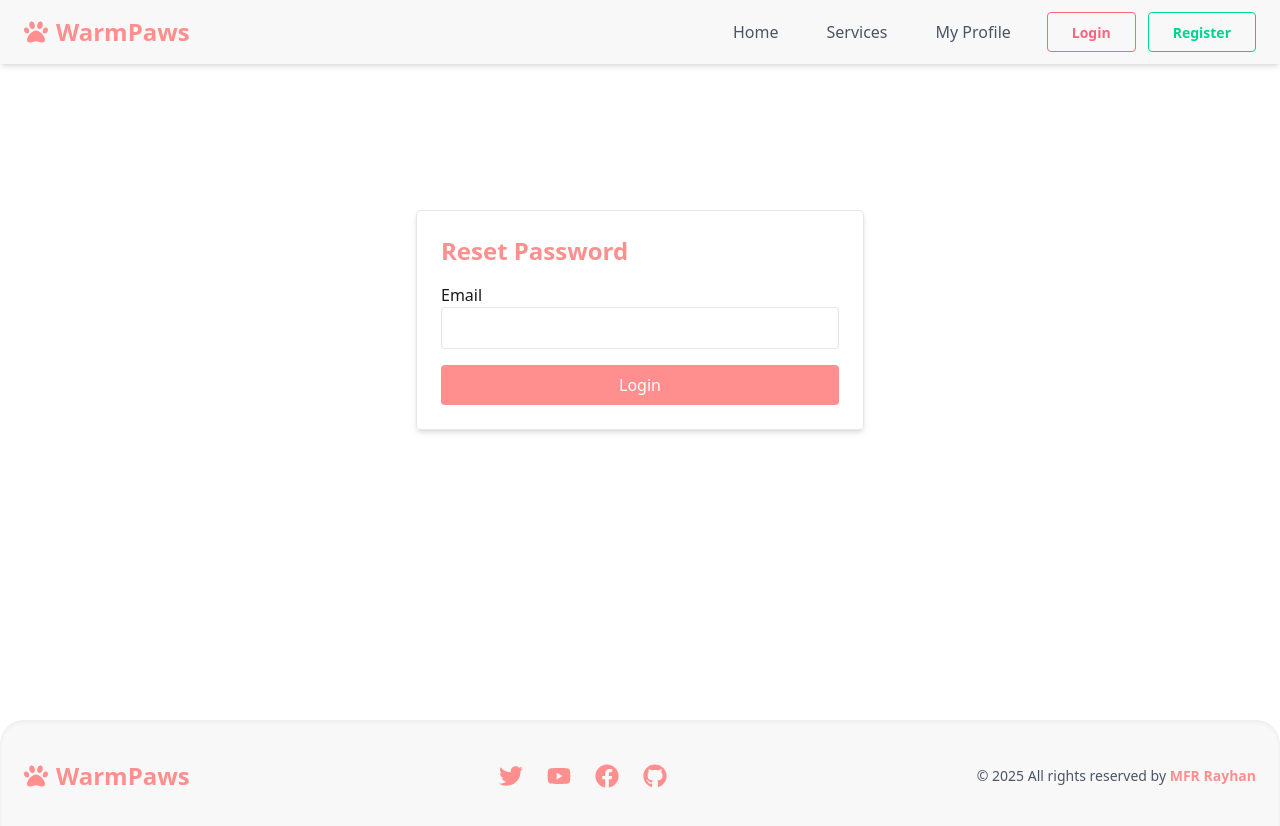
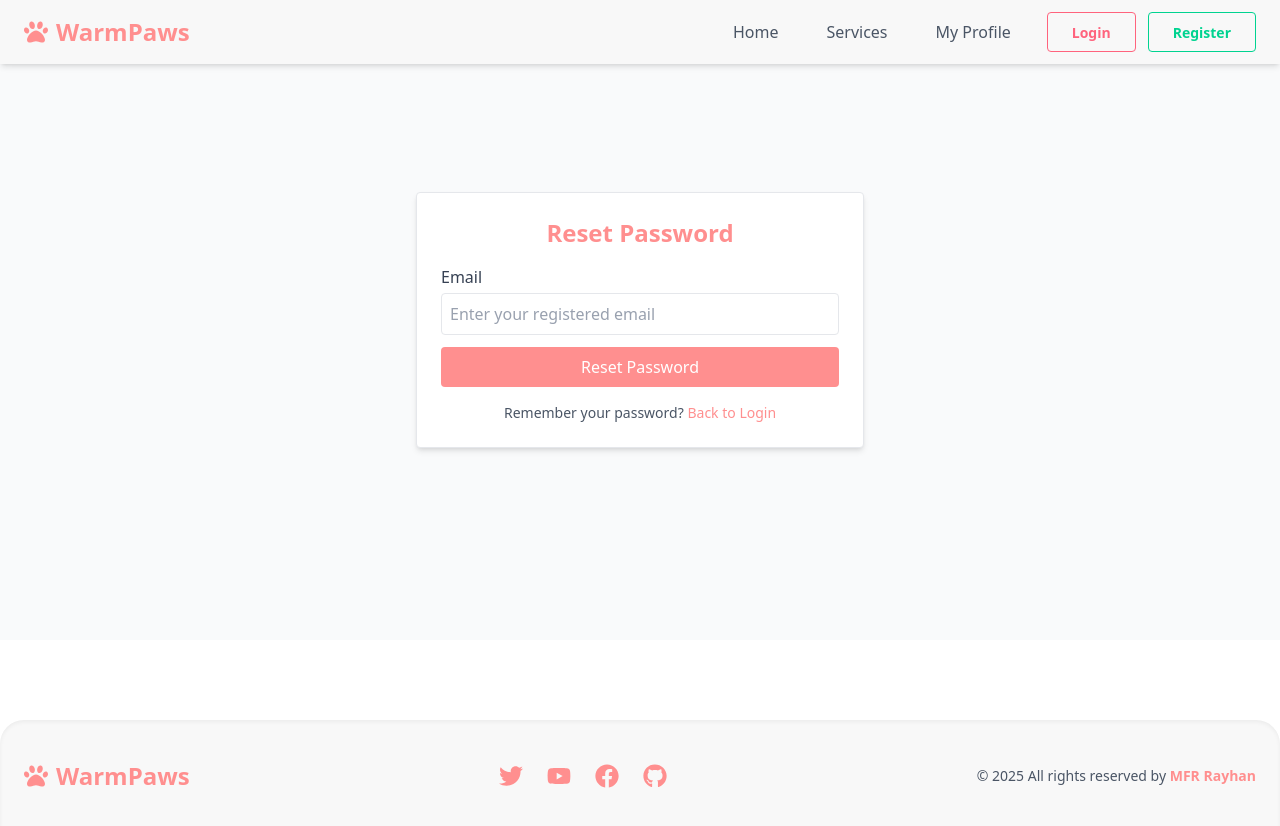
Before and after one commit to MFRRayhan/warm-paws-pet-care, a React (Vite) app: page /forget-password in a window 1280 px wide. Shown: the top 826 px of the page. Built offline with nearby package versions, Linux system fonts and the light colour scheme; no server answers.

Commit message:
Initial commit

```diff
--- a/src/pages/ForgetPassword.jsx
+++ b/src/pages/ForgetPassword.jsx
@@ -1,51 +1,70 @@
-import { useContext, useState } from "react";
+import { useContext, useRef, useState } from "react";
 import toast from "react-hot-toast";
-import { useLocation } from "react-router-dom";
 import { AuthContext } from "../provider/AuthProvider";
 
 const ForgetPassword = () => {
   const { resetPassword } = useContext(AuthContext);
-  const location = useLocation();
-  const preEmail = location.state?.email || "";
-
-  const [email, setEmail] = useState(preEmail);
+  const emailRef = useRef(null);
+  const [loading, setLoading] = useState(false);
 
   const handleReset = async (e) => {
     e.preventDefault();
+    const email = emailRef.current.value.trim();
+    if (!email) {
+      toast.error("Please enter your email!");
+      return;
+    }
     try {
+      setLoading(true);
       await resetPassword(email);
-      toast.success("Password reset email sent!");
-      window.open("https://mail.google.com/", "_blank");
+      toast.success("Password reset email sent! Check your inbox.");
     } catch (error) {
-      toast.error(error.message);
+      console.error("Reset error:", error);
+      if (error.code === "auth/user-not-found") toast.error("No user found!");
+      else if (error.code === "auth/invalid-email")
+        toast.error("Invalid email!");
+      else toast.error("Something went wrong!");
+    } finally {
+      setLoading(false);
     }
   };
 
   return (
-    <div className="flex justify-center items-center min-h-[80vh]">
+    <div className="flex justify-center items-center min-h-[80vh] bg-gray-50">
       <form
         onSubmit={handleReset}
-        className="w-full max-w-md p-6 border border-gray-200 rounded shadow-md"
+        className="w-full max-w-md p-6 border border-gray-200 rounded shadow-md bg-white"
       >
-        <h2 className="text-2xl font-bold mb-4 text-[#FF8F8F]">
+        <h2 className="text-2xl font-bold mb-4 text-[#FF8F8F] text-center">
           Reset Password
         </h2>
-        <label>Email</label>
+
+        <label className="block mb-1 font-medium text-gray-700">Email</label>
         <input
+          ref={emailRef}
           type="email"
-          value={email}
-          onChange={(e) => setEmail(e.target.value)}
-          className="border border-gray-200 w-full p-2 rounded mb-2 focus:ring-2 focus:ring-[#FF8F8F] outline-none transition"
-          required
+          placeholder="Enter your registered email"
+          className="border border-gray-200 w-full p-2 rounded mb-3 focus:ring-2 focus:ring-[#FF8F8F] outline-none transition placeholder-gray-400"
         />
+
         <button
           type="submit"
-          className="bg-[#FF8F8F] text-white w-full py-2 rounded mt-2
-             hover:bg-[#FF6F91] hover:shadow-lg hover:-translate-y-0.5
-             transition-all duration-300"
+          disabled={loading}
+          className={`w-full py-2 rounded text-white font-medium transition-all duration-300 ${
+            loading
+              ? "bg-[#FF8F8F]/60 cursor-not-allowed"
+              : "bg-[#FF8F8F] hover:bg-[#FF6F91] hover:shadow-lg hover:-translate-y-0.5"
+          }`}
         >
-          Login
+          {loading ? "Sending..." : "Reset Password"}
         </button>
+
+        <p className="text-sm text-center mt-4 text-gray-600">
+          Remember your password?{" "}
+          <a href="/login" className="text-[#FF8F8F] hover:underline">
+            Back to Login
+          </a>
+        </p>
       </form>
     </div>
   );
--- a/src/pages/Login.jsx
+++ b/src/pages/Login.jsx
@@ -57,7 +57,7 @@ const Login = () => {
       >
         <h2 className="text-2xl font-bold mb-4 text-[#FF8F8F]">Login</h2>
 
-        <label>Email</label>
+        <label className="block mb-1 font-medium text-gray-700">Email</label>
         <input
           type="email"
           value={email}
@@ -66,7 +66,7 @@ const Login = () => {
           required
         />
 
-        <label>Password</label>
+        <label className="block mb-1 font-medium text-gray-700">Password</label>
         <div className="relative mb-2">
           <input
             type={showPassword ? "text" : "password"}
--- a/src/pages/SignUp.jsx
+++ b/src/pages/SignUp.jsx
@@ -67,7 +67,7 @@ const Signup = () => {
       >
         <h2 className="text-2xl font-bold mb-4 text-[#FF8F8F]">Sign Up</h2>
 
-        <label>Name</label>
+        <label className="block mb-1 font-medium text-gray-700">Name</label>
         <input
           type="text"
           placeholder="Enter your full name"
@@ -77,7 +77,9 @@ const Signup = () => {
           required
         />
 
-        <label>Photo URL</label>
+        <label className="block mb-1 font-medium text-gray-700">
+          Photo URL
+        </label>
         <input
           type="text"
           placeholder="Paste your photo URL (optional)"
@@ -86,7 +88,7 @@ const Signup = () => {
           className="border border-gray-200 w-full p-2 rounded mb-2 focus:ring-2 focus:ring-[#FF8F8F] outline-none transition placeholder-gray-400"
         />
 
-        <label>Email</label>
+        <label className="block mb-1 font-medium text-gray-700">Email</label>
         <input
           type="email"
           placeholder="Enter your email"
@@ -96,7 +98,7 @@ const Signup = () => {
           required
         />
 
-        <label>Password</label>
+        <label className="block mb-1 font-medium text-gray-700">Password</label>
         <div className="relative mb-2">
           <input
             type={showPassword ? "text" : "password"}
--- a/src/provider/AuthProvider.jsx
+++ b/src/provider/AuthProvider.jsx
@@ -1,52 +1,55 @@
 import {
   createUserWithEmailAndPassword,
+  updateProfile as firebaseUpdateProfile,
   GoogleAuthProvider,
   onAuthStateChanged,
   sendPasswordResetEmail,
   signInWithEmailAndPassword,
   signInWithPopup,
   signOut,
-  updateProfile,
 } from "firebase/auth";
 import { createContext, useEffect, useState } from "react";
-import Loading from "../components/Loading";
 import { auth } from "../firebaseConfig";
 
 export const AuthContext = createContext();
 
+const googleProvider = new GoogleAuthProvider();
+
 export const AuthProvider = ({ children }) => {
   const [user, setUser] = useState(null);
   const [authLoading, setAuthLoading] = useState(true);
-  const googleProvider = new GoogleAuthProvider();
 
-  // Create user (sign up)
-  const createUser = async (email, password, name, photoURL) => {
-    const userCredential = await createUserWithEmailAndPassword(
-      auth,
-      email,
-      password
-    );
-    await updateProfile(userCredential.user, { displayName: name, photoURL });
-    setUser({ ...userCredential.user });
-    return userCredential.user;
+  // Observe auth state
+  useEffect(() => {
+    const unsubscribe = onAuthStateChanged(auth, (currentUser) => {
+      setUser(currentUser);
+      setAuthLoading(false);
+    });
+    return () => unsubscribe();
+  }, []);
+
+  // Sign Up
+  const signUp = async (email, password, displayName, photoURL) => {
+    const res = await createUserWithEmailAndPassword(auth, email, password);
+    if (displayName || photoURL) {
+      await firebaseUpdateProfile(res.user, { displayName, photoURL });
+    }
+    setUser({ ...res.user });
+    return res.user;
   };
 
-  // Sign in with email/password
+  // Sign In
   const signIn = async (email, password) => {
-    const userCredential = await signInWithEmailAndPassword(
-      auth,
-      email,
-      password
-    );
-    setUser(userCredential.user);
-    return userCredential.user;
+    const res = await signInWithEmailAndPassword(auth, email, password);
+    setUser(res.user);
+    return res.user;
   };
 
-  // Sign in with Google
+  // Google Sign In
   const signInWithGoogle = async () => {
-    const result = await signInWithPopup(auth, googleProvider);
-    setUser(result.user);
-    return result.user;
+    const res = await signInWithPopup(auth, googleProvider);
+    setUser(res.user);
+    return res.user;
   };
 
   // Logout
@@ -55,41 +58,32 @@ export const AuthProvider = ({ children }) => {
     setUser(null);
   };
 
-  // Reset password
+  // Reset Password
   const resetPassword = async (email) => {
     await sendPasswordResetEmail(auth, email);
   };
 
-  // Update user profile
+  // Update Profile
   const updateUserProfile = async (profile) => {
     if (!auth.currentUser) return;
-    await updateProfile(auth.currentUser, profile);
+    await firebaseUpdateProfile(auth.currentUser, profile);
     setUser({ ...auth.currentUser });
   };
 
-  // Listen to auth state
-  useEffect(() => {
-    const unsubscribe = onAuthStateChanged(auth, (currentUser) => {
-      setUser(currentUser);
-      setAuthLoading(false);
-    });
-    return () => unsubscribe();
-  }, []);
-
-  const authInfo = {
+  return (
+    <AuthContext.Provider
+      value={{
         user,
         authLoading,
-    createUser,
+        signUp,
         signIn,
         signInWithGoogle,
         logOut,
         resetPassword,
         updateUserProfile,
-  };
-
-  return (
-    <AuthContext.Provider value={authInfo}>
-      {authLoading ? <Loading /> : children}
+      }}
+    >
+      {authLoading ? <p>Loading...</p> : children}
     </AuthContext.Provider>
   );
 };
```
Lines whose indentation alone changed are shown as unchanged.
